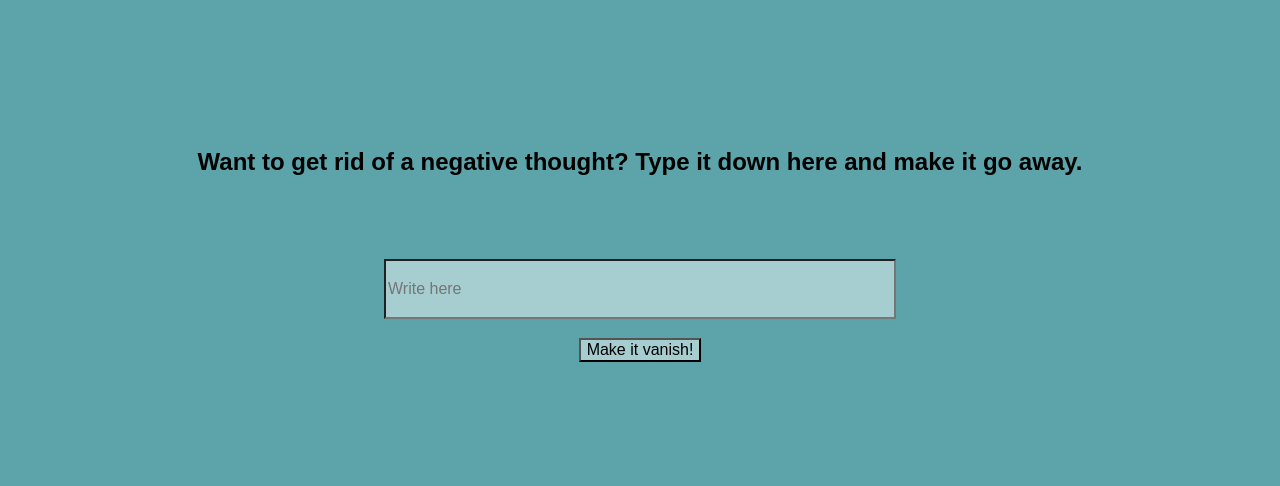
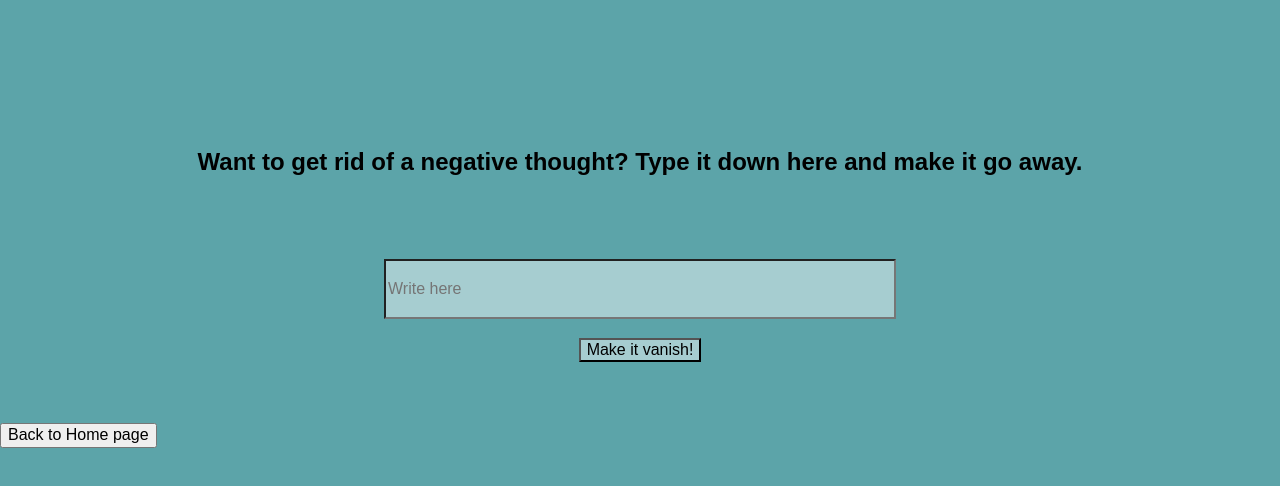
Before and after one commit to rapa5960/textpoof, a plain HTML site: page index.html in a window 1280 px wide. Drawn offline with nearby package versions, Linux system fonts and the light colour scheme.

Commit message:
Update index.html

```diff
--- a/index.html
+++ b/index.html
@@ -17,6 +17,10 @@
 	<div id="poof">
 		<h4>Poof!</h4>
 	</div>
+	<div id="home">
+
+	<button class="home" id="back_home" onclick="window.location.href='https://rapa5960.github.io/homepage/'"> Back to Home page</button>
+    </div>
 	<script src="https://ajax.googleapis.com/ajax/libs/jquery/3.2.1/jquery.min.js"></script>
 	<script src="textpoof.js"></script>
 	</body>
```
